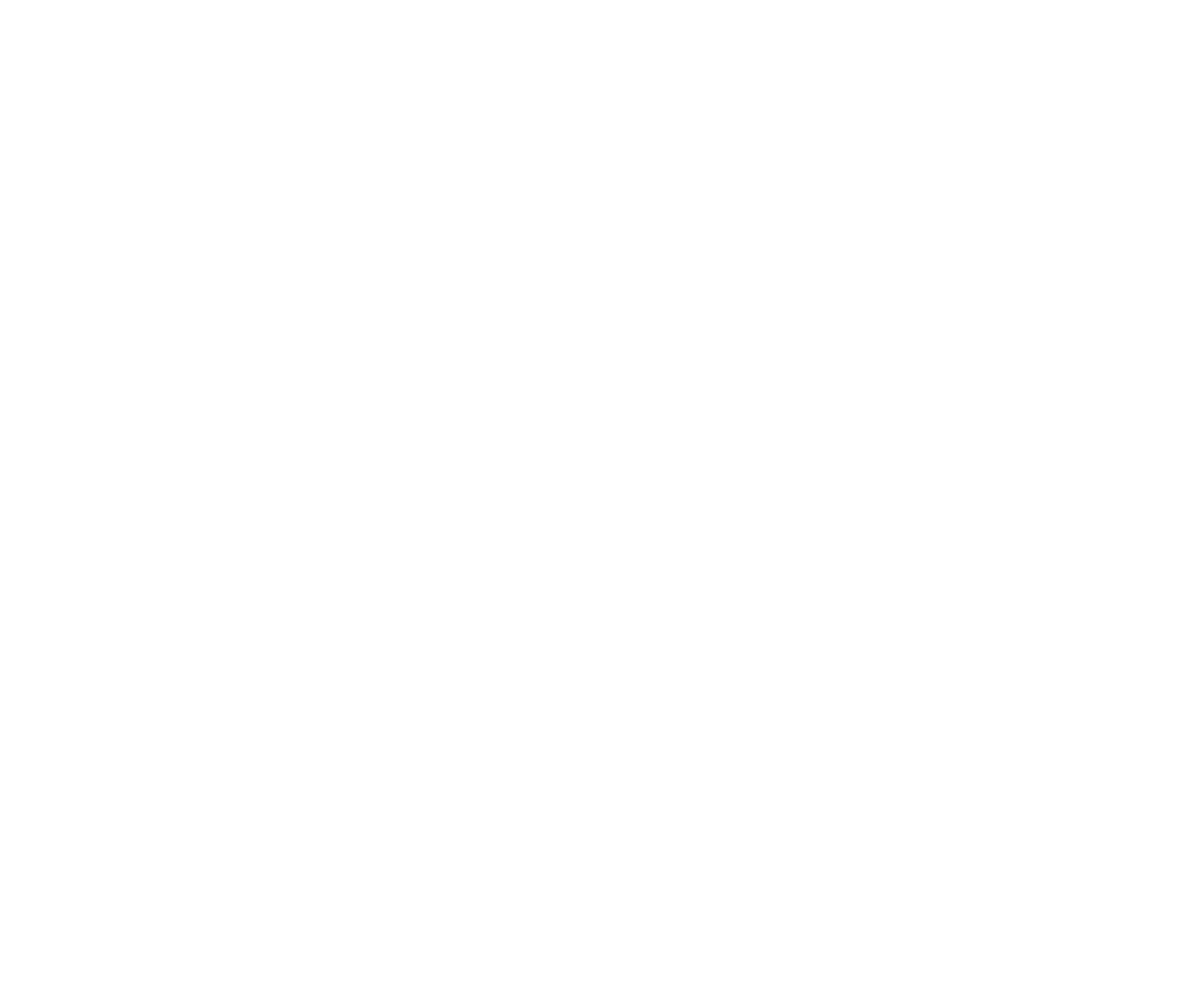
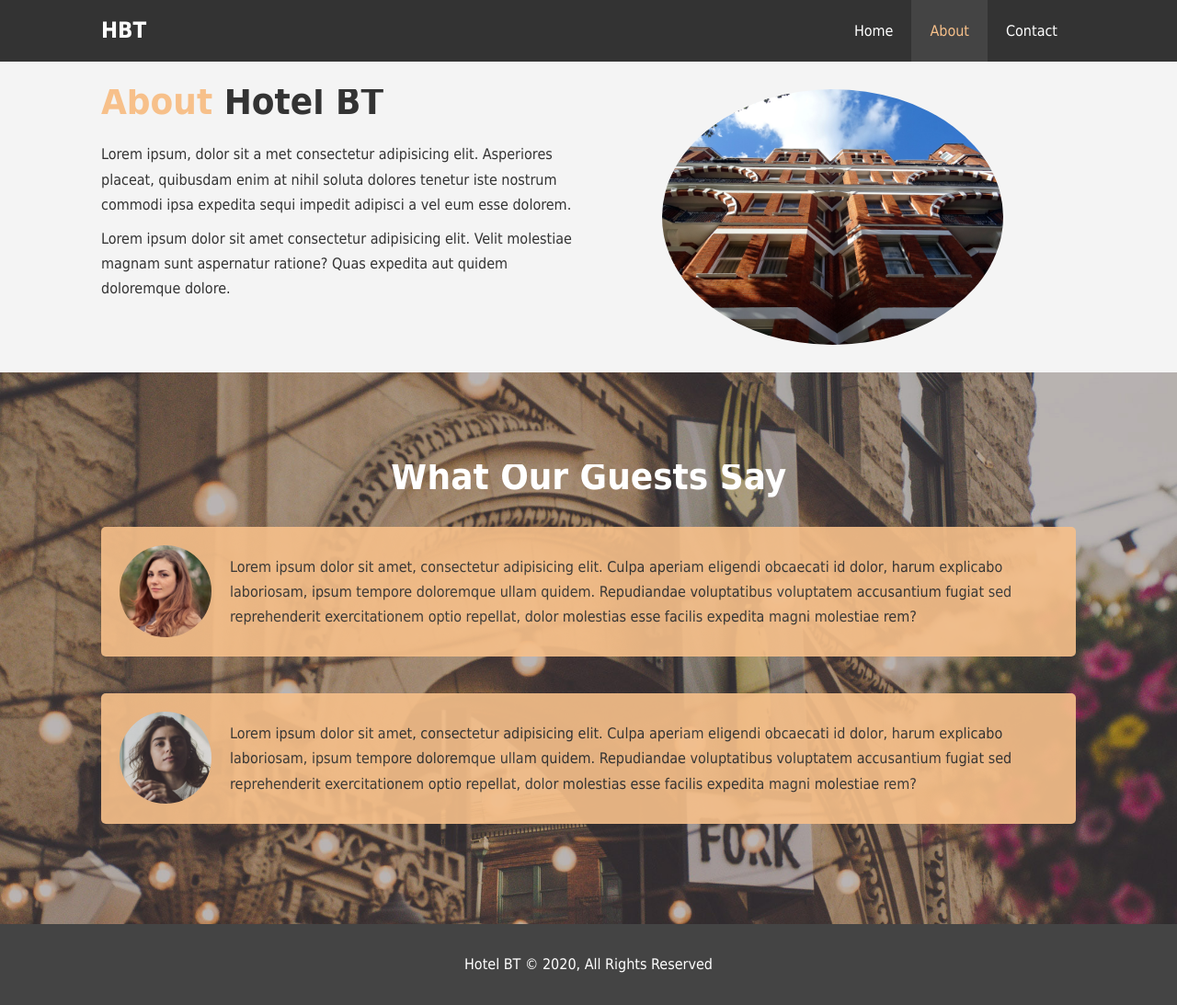
Before and after one commit to dav1dborja/hotel-website, a plain HTML site: page about.html in a window 1280 px wide. Shown: the whole page at 92% size. Before the commit the page ends 800 px from the top, so only its background shows below. Drawn offline with Linux system fonts and the light colour scheme.

Commit message:
about page

```diff
--- a/about.html
+++ b/about.html
@@ -0,0 +1,58 @@
+<!DOCTYPE html>
+<html lang="en">
+<head>
+  <meta charset="UTF-8">
+  <meta name="viewport" content="width=device-width, initial-scale=1.0">
+  <meta http-equiv="X-UA-Compatible" content="ie=edge">
+  <meta name="description" content="Welcome to the most extraordinary hotel in Boston Massachusetts">
+  <meta name="keywords" content="hotel,boston hotel,new england hotel">
+  <link rel="stylesheet" href="css/style.css">
+  <title>Hotel BT | About</title>
+</head>
+<body>
+  <header>
+    <nav id="navbar">
+      <div class="container">
+        <h1 class="logo"><a href=index.html>HBT</a></h1>
+        <ul>
+          <li><a href="index.html">Home</a></li>
+          <li><a class="current" href="about.html">About</a></li>
+          <li><a href="contact.html">Contact</a></li>
+        </ul>
+      </div>
+    </nav>
+  </header>
+  <section id="about-info" class="bg-light py-3">
+    <div class="container">
+      <div class="info-left">
+        <h1 class="l-heading"><span class="text-primary">About</span> Hotel BT</h1>
+        <p>Lorem ipsum, dolor sit a met consectetur adipisicing elit. Asperiores placeat, quibusdam enim at nihil soluta dolores tenetur iste nostrum commodi ipsa expedita sequi impedit adipisci a vel eum esse dolorem.</p>
+        <p>Lorem ipsum dolor sit amet consectetur adipisicing elit. Velit molestiae magnam sunt aspernatur ratione? Quas expedita aut quidem doloremque dolore.</p>
+      </div>
+      <div class="info-right">
+        <img src="./img/photo-2.jpg" alt="hotel">
+      </div>
+    </div>
+  </section>
+
+  <div class="clr"></div>
+
+  <section id="testimonials" class="py-3">
+    <div class="container">
+      <h2 class="l-heading">What Our Guests Say</h2>
+      <div class="testimonial bg-primary">
+        <img src="./img/person-1.jpg" alt="Samantha">
+        <p>Lorem ipsum dolor sit amet, consectetur adipisicing elit. Culpa aperiam eligendi obcaecati id dolor, harum explicabo laboriosam, ipsum tempore doloremque ullam quidem. Repudiandae voluptatibus voluptatem accusantium fugiat sed reprehenderit exercitationem optio repellat, dolor molestias esse facilis expedita magni molestiae rem?</p>
+      </div>
+      <div class="testimonial bg-primary">
+        <img src="./img/person-2.jpg" alt="Jen">
+        <p>Lorem ipsum dolor sit amet, consectetur adipisicing elit. Culpa aperiam eligendi obcaecati id dolor, harum explicabo laboriosam, ipsum tempore doloremque ullam quidem. Repudiandae voluptatibus voluptatem accusantium fugiat sed reprehenderit exercitationem optio repellat, dolor molestias esse facilis expedita magni molestiae rem?</p>
+      </div>
+    </div>
+  </section>
+
+  <footer id="main-footer">
+    <p>Hotel BT &copy; 2020, All Rights Reserved</p>
+  </footer>
+</body>
+</html>
--- a/css/style.css
+++ b/css/style.css
@@ -77,6 +77,16 @@ p {
 .clr {
   clear: both;
 }
+
+.l-heading {
+  font-size: 40px;
+}
+
+/* Padding */
+.py-1 { padding: 10px 0; }
+.py-2 { padding: 20px 0; }
+.py-3 { padding: 30px 0; }
+
 
 /* Navbar */
 #navbar {
@@ -175,6 +185,56 @@ p {
   margin-bottom: 10px;
 }
 
+/* About Info */
+
+#about-info .info-right {
+  float: right;
+  width: 50%;
+  min-height: 100%;
+}
+
+#about-info .info-right img {
+  display: block;
+  margin: auto;
+  width: 70%;
+  border-radius: 50%;
+}
+
+#about-info .info-left {
+  float: left;
+  width: 50%;
+  min-height: 100%;
+}
+
+/* Testimonials */
+
+#testimonials {
+  height: 600px;
+  background: url('../img/test-bg.jpg') no-repeat center center/cover;
+  padding-top: 100px;
+}
+
+#testimonials h2 {
+  color: #fff;
+  text-align: center;
+  padding-bottom: 40px;
+}
+
+#testimonials .testimonial {
+  padding: 20px;
+  margin-bottom: 40px;
+  border-radius: 5px;
+  opacity: 0.9;
+
+}
+
+#testimonials .testimonial img {
+  width: 100px;
+  float: left;
+  margin-right: 20px;
+  border-radius: 50%;
+}
+
 /* Footer */
 #main-footer {
   text-align: center;
```
